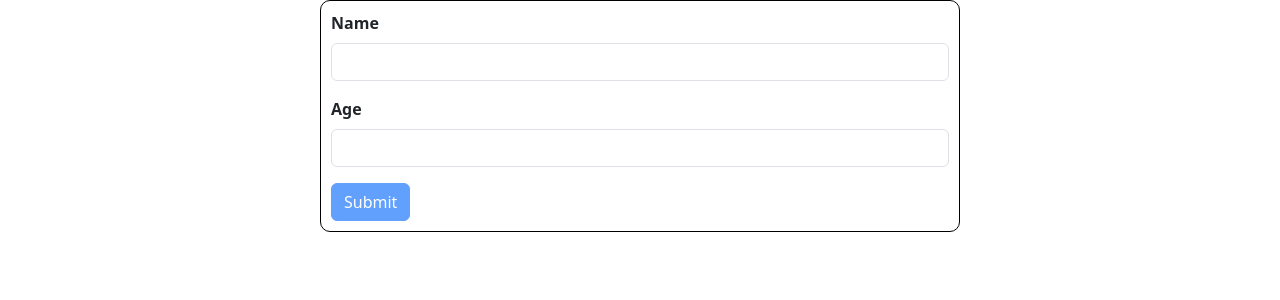
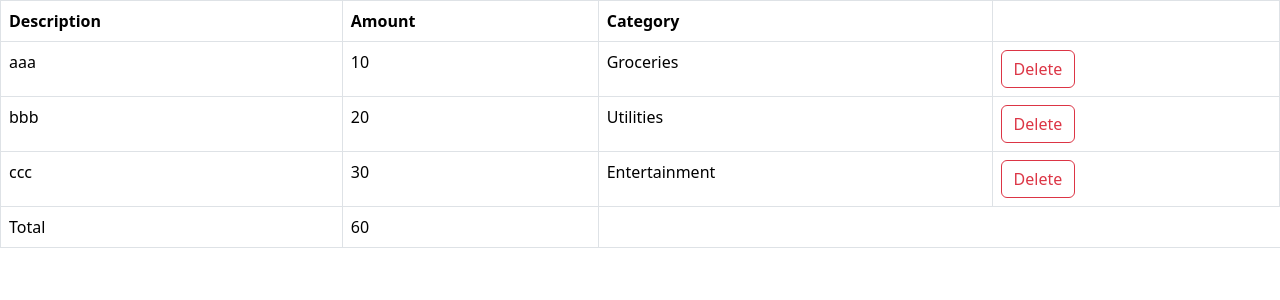
Before and after one commit to iabur/react-app, a React (Vite) app: page / in a window 1280 px wide. Shown: the top 300 px of the page. Built offline with nearby package versions, Linux system fonts and the light colour scheme; the HTML template or start-up script is replaced by a standard one.

Commit message:
Refactor App component to manage expenses state and integrate ExpenseList for displaying and deleting expenses

```diff
--- a/src/App.tsx
+++ b/src/App.tsx
@@ -1,9 +1,19 @@
-import Form from "./components/Form/Form";
+import { useState } from "react";
+import ExpenseList from "./components/expense-tracker/components/ExpenseList";
+function App() {
+  const [expenses, setExpenses] = useState([
+    { id: 1, description: "aaa", amount: 10, category: "Groceries" },
+    { id: 2, description: "bbb", amount: 20, category: "Utilities" },
+    { id: 3, description: "ccc", amount: 30, category: "Entertainment" },
+  ]);
 
-function App() {
+  const handleDelete = (id: number) => {
+    setExpenses(expenses.filter((expense) => expense.id !== id));
+  };
+
   return (
     <div>
-      <Form />
+      <ExpenseList expenses={expenses} onDelete={handleDelete} />
     </div>
   );
 }
--- /dev/null
+++ b/src/components/expense-tracker/components/ExpenseList.tsx
@@ -0,0 +1,56 @@
+interface Expense {
+  id: number;
+  description: string;
+  amount: number;
+  category: string;
+}
+
+interface Props {
+  expenses: Expense[];
+  onDelete: (id: number) => void;
+}
+
+const ExpenseList = ({ expenses, onDelete }: Props) => {
+  if (expenses.length === 0) return null;
+  return (
+    <div>
+      <table className="table table-bordered">
+        <thead>
+          <tr>
+            <th>Description</th>
+            <th>Amount</th>
+            <th>Category</th>
+            <th></th>
+          </tr>
+        </thead>
+        <tbody>
+          {expenses.map((expense) => (
+            <tr key={expense.id}>
+              <td>{expense.description}</td>
+              <td>{expense.amount}</td>
+              <td>{expense.category}</td>
+              <td>
+                <button
+                  className="btn btn-outline-danger"
+                  onClick={() => onDelete(expense.id)}
+                >
+                  Delete
+                </button>
+              </td>
+            </tr>
+          ))}
+        </tbody>
+        <tfoot>
+          <tr>
+            <td>Total</td>
+            <td>
+              {expenses.reduce((acc, expense) => acc + expense.amount, 0)}
+            </td>
+          </tr>
+        </tfoot>
+      </table>
+    </div>
+  );
+};
+
+export default ExpenseList;
```
